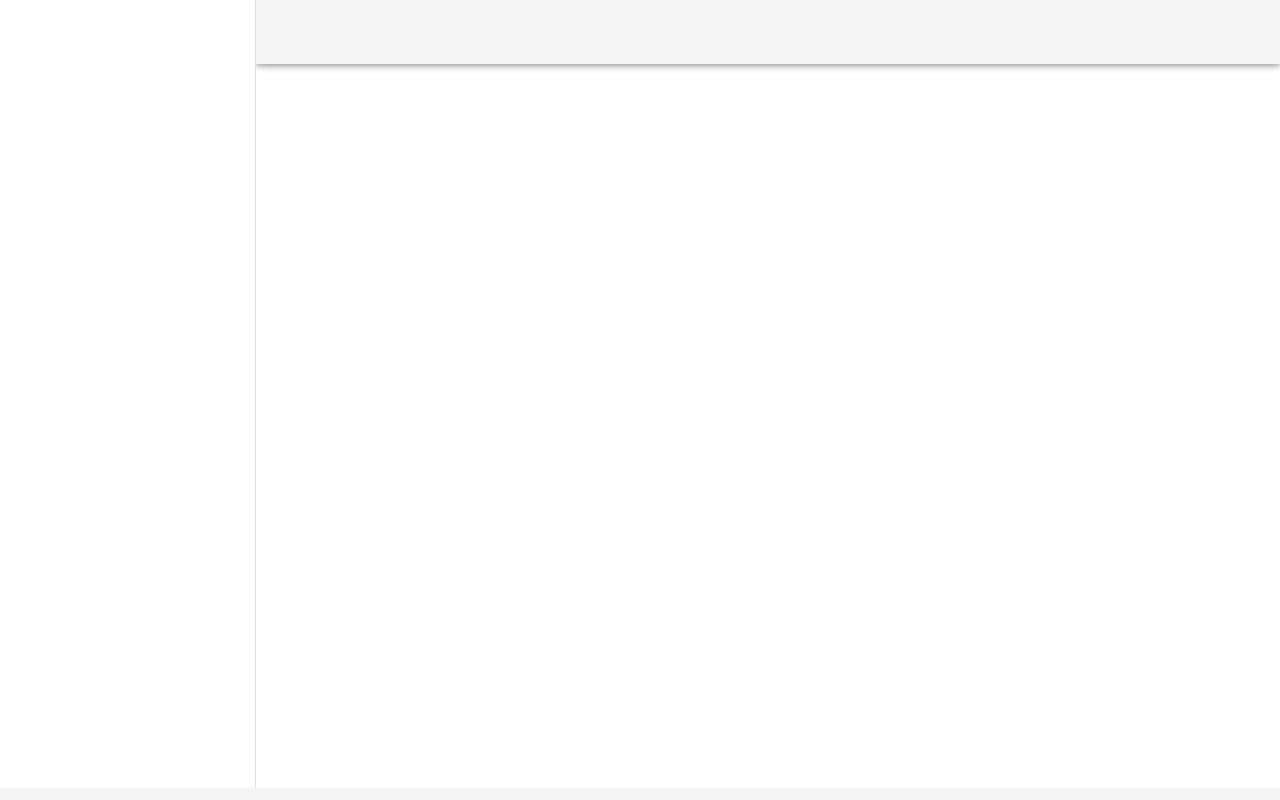
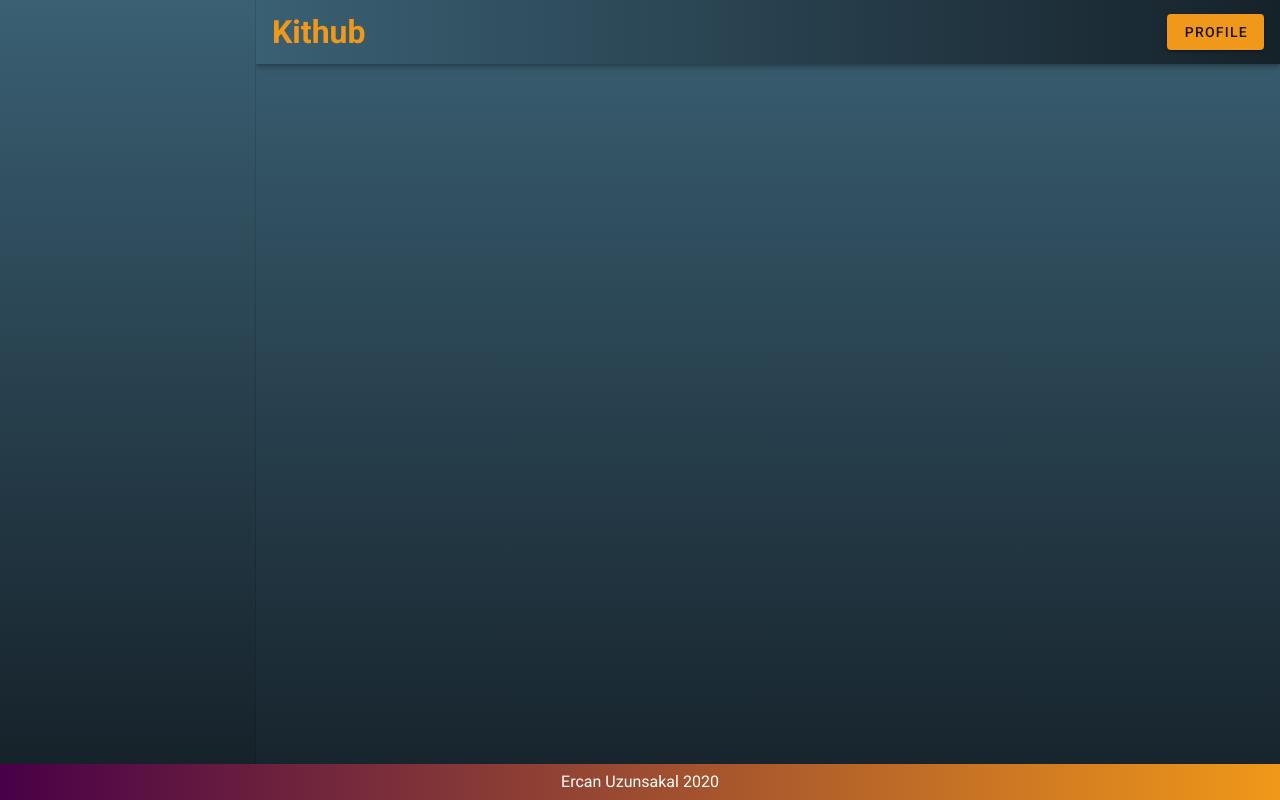
Before and after one commit to Ercan93/Kithub, a Vue app: page /profile in a window 1280 px wide. Built offline with nearby package versions, Linux system fonts and the light colour scheme; sample sign-in values are in the browser's storage.

Commit message:
Update Profile.vue

```diff
--- a/src/views/Profile.vue
+++ b/src/views/Profile.vue
@@ -1,14 +1,19 @@
 <template>
   <v-app>
-    <v-app-bar app></v-app-bar>
+    <v-app-bar class="app" app>
+      <h1 class="brand-name">Kithub</h1>
+      <v-btn class="ml-auto" color="#F09819">Profile</v-btn>
+    </v-app-bar>
 
-    <v-navigation-drawer app></v-navigation-drawer>
+    <v-navigation-drawer class="navigation" app></v-navigation-drawer>
 
-    <v-main>
+    <v-main class="main">
       <v-container fluid></v-container>
     </v-main>
 
-    <v-footer app></v-footer>
+    <v-footer class="footer justify-center white--text mb-0" app>
+      <p class="mb-0">Ercan Uzunsakal 2020</p>
+    </v-footer>
   </v-app>
 </template>
 <script>
@@ -32,3 +37,28 @@ export default {
   }
 };
 </script>
+<style lang="sass" scoped>
+
+.app
+    background: #16222A
+    background: -webkit-linear-gradient(to right, #3A6073, #16222A)
+    background: linear-gradient(to right, #3A6073, #16222A)
+
+.navigation
+    background: #3A6073
+    background: -webkit-linear-gradient(to top, #16222A, #3A6073)
+    background: linear-gradient(to top, #16222A, #3A6073)
+.main
+    background: #3A6073
+    background: -webkit-linear-gradient(to top, #16222A, #3A6073)
+    background: linear-gradient(to top, #16222A, #3A6073)
+
+.footer
+    background: #F09819
+    background: -webkit-linear-gradient(to right, #480048, #F09819)
+    background: linear-gradient(to right, #480048, #F09819)
+.brand-name
+    color: #F09819
+
+
+</style>
```
